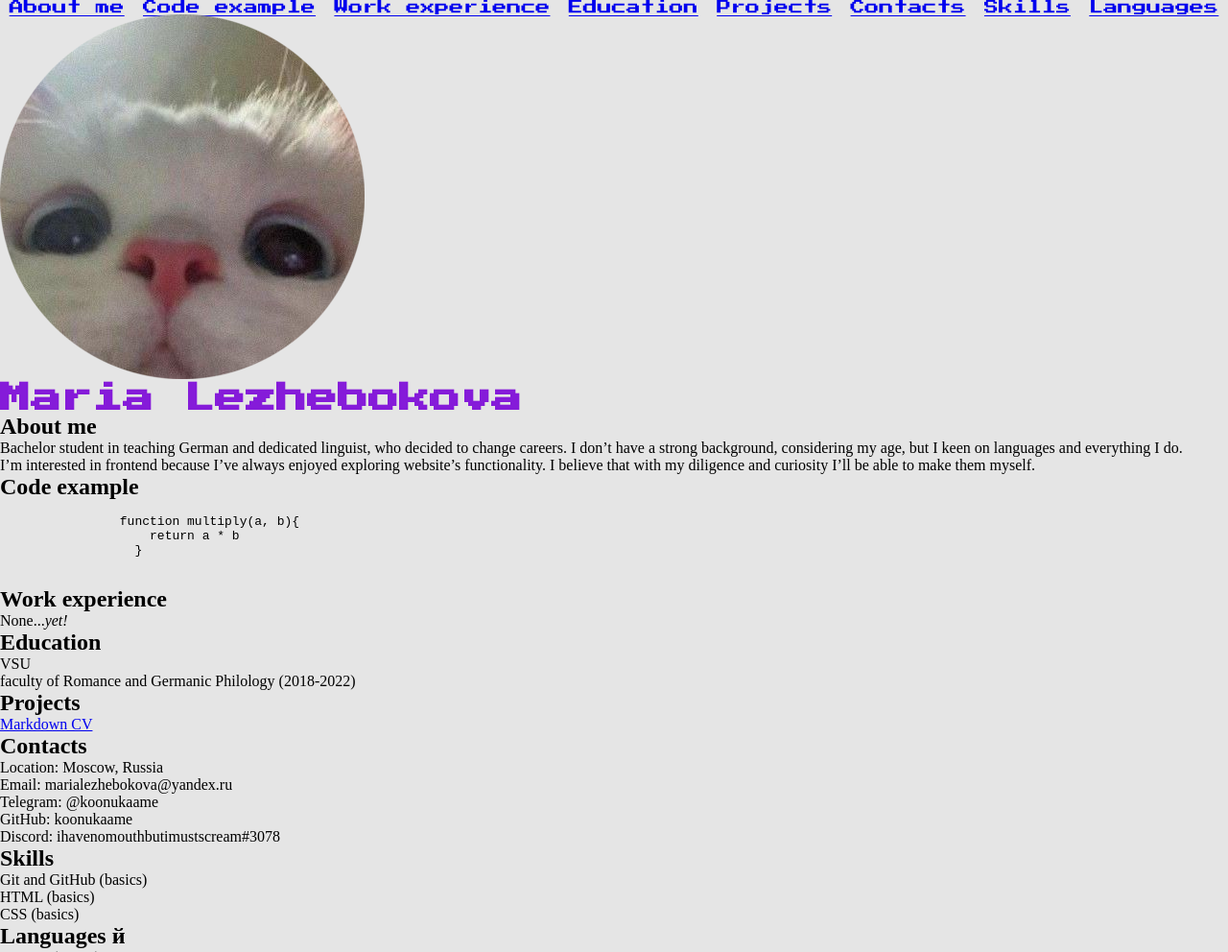
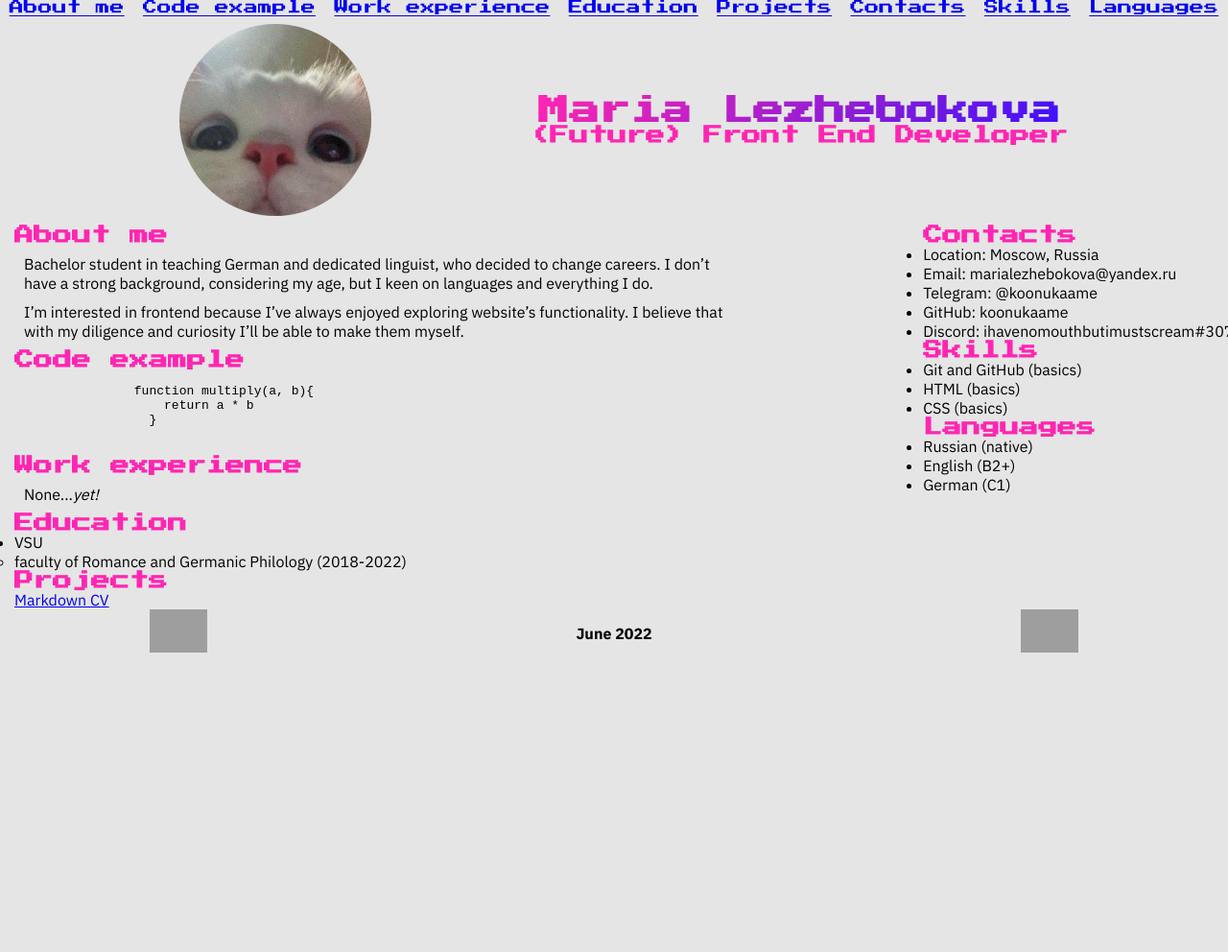
Before and after one commit to koonukaame/rsschool-cv, a plain HTML site: page index.html in a window 1280 px wide. Shown: the top 992 px of the page at 96% size. After the commit the page ends 800 px from the top, so only its background shows below. Drawn offline with Linux system fonts and the light colour scheme; grey boxes are pictures that could not be loaded.

Commit message:
feat: add fonts color, flexes, customize styles

```diff
--- a/index.html
+++ b/index.html
@@ -41,12 +41,16 @@
                 </li>
             </ul>
         </nav>
-        <img src="./assets/img/cat-icon.png" alt="cat icon">
-        <h1>Maria Lezhebokova</h1>
-
+        <div class="header-flex">
+        <img src="./assets/img/cat-icon.png" alt="cat icon" height="200px" width="200px">
+        <div class="header-flex-aboutme">
+            <h1>Maria Lezhebokova</h1>
+        <h2>(Future) Front End Developer</h2>
+        </div>
+    </div>
 </header>
-<main>
-    <section>
+<main class="main-flex">
+    <section class="main">
         <article>
         <h2 id="aboutme">
             About me
@@ -97,7 +101,6 @@
             <a href="https://koonukaame.github.io/rsschool-cv/cv">Markdown CV</a>
         </article>
     </section>
-</main>
 <aside>
     <section>
         <article>
@@ -125,7 +128,7 @@
         <article>
             <h2 id="languages">
                 Languages
-            й</h2>
+            </h2>
             <ul>
                 <li>Russian (native)</li>
                 <li>English (B2+)</li>
@@ -134,11 +137,16 @@
         </article>
     </section>
 </aside>
-<footer>
-<a href="https://github.com/koonukaame">GitHub</a>
-<time>June 2022</time>
-<a href="https://rs.school/js/">
-    <img src="https://rs.school/images/rs_school_js.svg" alt="RSSchool logo">
+</main>
+<footer class="footer-flex">
+<a href="https://github.com/koonukaame">
+    <img src="https://cdn-icons-png.flaticon.com/512/2111/2111612.png" alt="Github" class="github-logo">
+</a>
+<time class="data">
+    June 2022
+</time>
+<href href="https://rs.school/js/">
+    <img src="https://rs.school/images/rs_school_js.svg" alt="RSSchool logo" class="rss-logo">
     </a>
 </a>
 </footer>
--- a/style.css
+++ b/style.css
@@ -4,9 +4,15 @@
     box-sizing: border-box;
 }
 
+html {
+    scroll-behavior: smooth;
+}
+
 .body {
     background-color: #E5E5E5;
-
+    font-family: 'IBM Plex Sans', sans-serif;
+    font-weight: 400;
+    margin: 0;
 }
 
 .header-nav {
@@ -14,6 +20,7 @@
     font-size: 15px;
     color: #3F0FFF;
 }
+
 .header-nav-ul {
     display: flex;
     align-items: center;
@@ -21,9 +28,80 @@
     list-style-type: none;
     padding: 0;
     margin: 0;
+    width: 100%;
 }
 
 h1 {
     font-family: 'Press Start 2P', cursive;
-    color: #851BD9;
+    background: linear-gradient(135deg, #FF26B2 0%, #851BD9 64.06%, #3F0FFF 100%);
+    -webkit-background-clip: text;
+    -webkit-text-fill-color: transparent;
+    background-clip: text;
 }
+
+h2 {
+    font-family: 'Press Start 2P', cursive;
+    color: #FF26B2;
+    font-size: 20px;
+}
+
+.main-flex {
+    display: flex;
+    flex-direction: row;
+    align-items: flex-start;
+    justify-content: space-between;
+    padding: 0;
+    margin: 0;
+    width: 100%;
+    max-width: 1440px;
+    margin: 0px 15px;
+}
+
+.main {
+    width: 60%;
+    row-gap: 40px;
+}
+
+.main p {
+    margin: 10px;
+}
+
+.header-flex {
+    display: flex;
+    flex-direction: row;
+    align-items: center;
+    justify-content: center;
+    width: 100%;
+    max-width: 1440px;
+    column-gap: 13%;
+    margin: 10px
+}
+
+.header-flex-aboutme {
+    display: flex;
+    flex-direction: column;
+    align-items: center;
+    justify-content: space-evenly;
+}
+
+.footer-flex {
+    display: flex;
+	flex-direction: row;
+    align-items: center;
+    justify-content: center;
+    max-width: 1440px;
+    gap: 30%;
+}
+
+.rss-logo {
+    width: 60px;
+}
+
+.github-logo {
+    width: 60px;
+}
+
+.data {
+    font-family: 'IBM Plex Sans', sans-serif;
+    font-weight: 700;
+}
```
